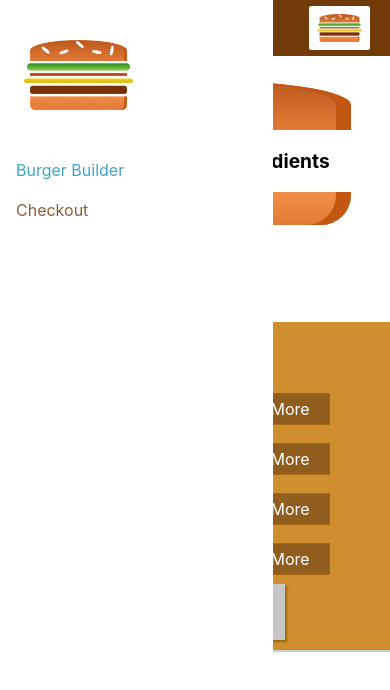
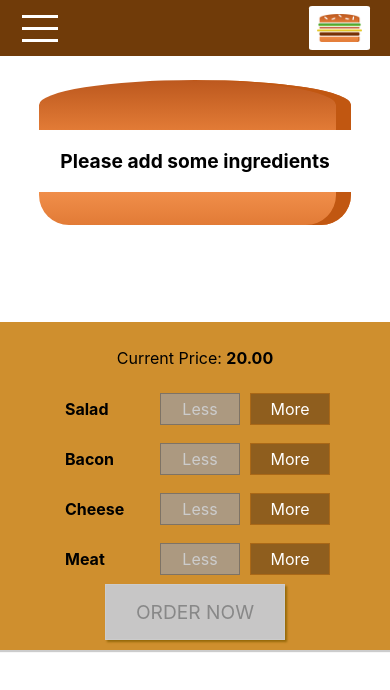
Before and after one commit to torikraju/react, a React (Create React App) app in the folder burger-project/: page / in a window 390 px wide. Shown: the top 690 px of the page. Built offline with nearby package versions, Linux system fonts and the light colour scheme.

Commit message:
134 Adding a Hamburger Icon

```diff
--- a/burger-project/src/components/Layout/Layout.js
+++ b/burger-project/src/components/Layout/Layout.js
@@ -1,17 +1,36 @@
-import React from 'react';
+import React, {Component} from 'react';
 import Aux from '../../hoc/Auxiliary';
 import styles from './Layout.module.css';
 import Toolbar from '../Navigation/Toolbar/Toolbar'
 import SideDrawer from '../Navigation/SideDrawer/SideDrawer';
 
-const layout = (props) => (
-    <Aux>
-        <Toolbar/>
-        <SideDrawer/>
-        < main className={styles.Content}>
-            {props.children}
-        </main>
-    </Aux>
-);
+class Layout extends Component {
 
-export default layout;
+    state = {
+        showSideDrawer: false
+    }
+
+    sideDrawerCloseHandler = () => {
+        this.setState({showSideDrawer: false});
+    }
+
+    sideDrawerToggleHandler = () => {
+        this.setState((prevState) => {
+            return {showSideDrawer: !prevState.showSideDrawer};
+        });
+    }
+
+    render() {
+        return (
+            <Aux>
+                <Toolbar drawerToggleClicked={this.sideDrawerToggleHandler}/>
+                <SideDrawer open={this.state.showSideDrawer} closed={this.sideDrawerCloseHandler}/>
+                < main className={styles.Content}>
+                    {this.props.children}
+                </main>
+            </Aux>
+        );
+    }
+}
+
+export default Layout;
--- a/burger-project/src/components/Navigation/SideDrawer/DrawerToggle/DrawerToggle.js
+++ b/burger-project/src/components/Navigation/SideDrawer/DrawerToggle/DrawerToggle.js
@@ -1,6 +1,12 @@
 import React from 'react';
 import style from './DrawerToggle.module.css';
 
-const drawerToggle = () => ();
+const drawerToggle = (props) => (
+    <div onClick={props.clicked} className={style.DrawerToggle}>
+        <div></div>
+        <div></div>
+        <div></div>
+    </div>
+);
 
 export default drawerToggle;
--- a/burger-project/src/components/Navigation/SideDrawer/DrawerToggle/DrawerToggle.module.css
+++ b/burger-project/src/components/Navigation/SideDrawer/DrawerToggle/DrawerToggle.module.css
@@ -0,0 +1,23 @@
+.DrawerToggle {
+    width: 40px;
+    height: 100%;
+    display: flex;
+    flex-flow: column;
+    justify-content: space-around;
+    align-items: center;
+    padding: 10px 0;
+    box-sizing: border-box;
+    cursor: pointer;
+}
+
+.DrawerToggle div {
+    width: 90%;
+    height: 3px;
+    background-color: white;
+}
+
+@media (min-width: 500px) {
+    .DrawerToggle {
+        display: none;
+    }
+}
--- a/burger-project/src/components/Navigation/SideDrawer/SideDrawer.js
+++ b/burger-project/src/components/Navigation/SideDrawer/SideDrawer.js
@@ -2,11 +2,22 @@
 import style from './SideDrawer.module.css';
 import Logo from '../../../UI/Logo/Logo';
 import NavigationItems from '../NavigationItems/NavigationItems';
+import Backdrop from "../../../UI/Backdrop/Backdrop";
+import Aux from '../../../hoc/Auxiliary';
 
 const sideDrawer = (props) => {
     //...
+
+    let attachedClasses = [style.SideDrawer, style.Close];
+
+    if (props.open) {
+        attachedClasses = [style.SideDrawer, style.Open];
+    }
+
     return (
-        <div className={style.SideDrawer}>
+        <Aux>
+            <Backdrop show={props.open} clicked={props.closed}/>
+            <div className={attachedClasses.join(' ')}>
                 <div className={style.Logo}>
                     <Logo/>
                 </div>
@@ -14,6 +25,7 @@
                     <NavigationItems/>
                 </nav>
             </div>
+        </Aux>
     );
 };
 
--- a/burger-project/src/components/Navigation/Toolbar/Toolbar.js
+++ b/burger-project/src/components/Navigation/Toolbar/Toolbar.js
@@ -2,10 +2,11 @@
 import styles from './Toolbar.module.css';
 import Logo from '../../../UI/Logo/Logo';
 import NavigationItems from '../NavigationItems/NavigationItems';
+import DrawerToggle from '../../Navigation/SideDrawer/DrawerToggle/DrawerToggle';
 
 const toolbar = (props) => (
     <header className={styles.Toolbar}>
-        <div>Menu</div>
+        <DrawerToggle clicked={props.drawerToggleClicked}/>
         <div className={styles.Logo}>
             <Logo/>
         </div>
```
Lines whose indentation alone changed are shown as unchanged.
